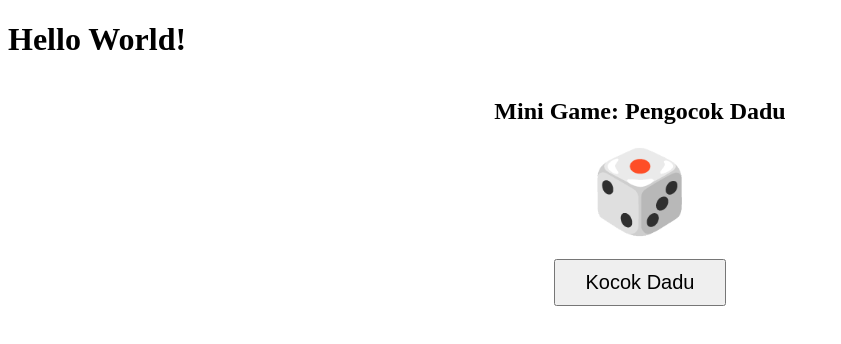
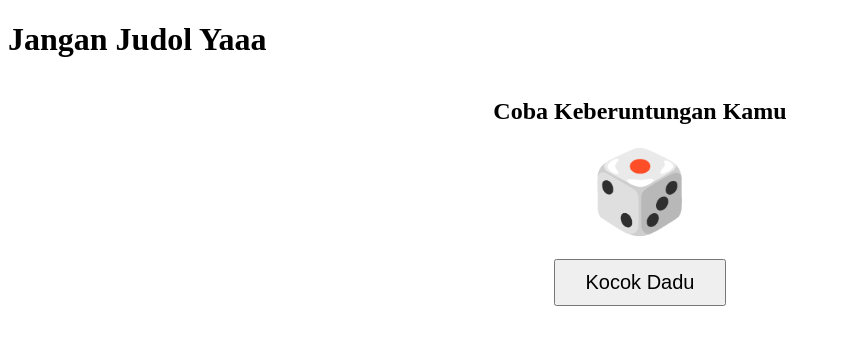
Before and after one commit to YumCookies-jpg/yumcookies-jpg.github.io, a plain HTML site: page index.html in a window 1280 px wide. Shown: the whole page, without its empty margins (0-841 px from the left). Drawn offline with Linux system fonts and the light colour scheme.

Commit message:
Update 1

```diff
--- a/index.html
+++ b/index.html
@@ -6,9 +6,9 @@
     <title>Document</title>
 </head>
 <body>
-    <h1>Hello World!</h1>
+    <h1>Jangan Judol Yaaa</h1>
     <div style="text-align:center; margin-top:40px;">
-        <h2>Mini Game: Pengocok Dadu</h2>
+        <h2>Coba Keberuntungan Kamu</h2>
         <div id="dice" style="font-size:80px; margin:20px;">🎲</div>
         <button onclick="rollDice()" style="font-size:20px; padding:10px 30px;">Kocok Dadu</button>
         <div id="result" style="margin-top:20px; font-size:24px;"></div>
```
